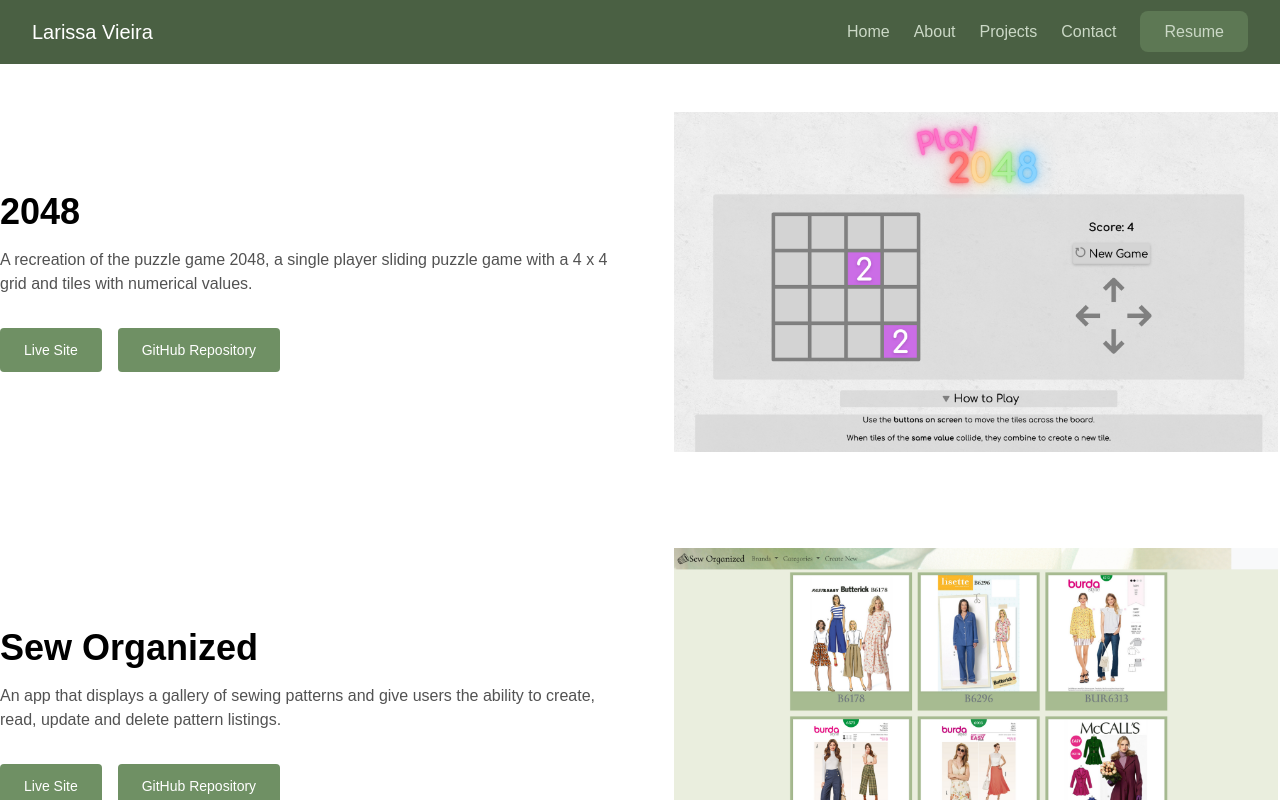
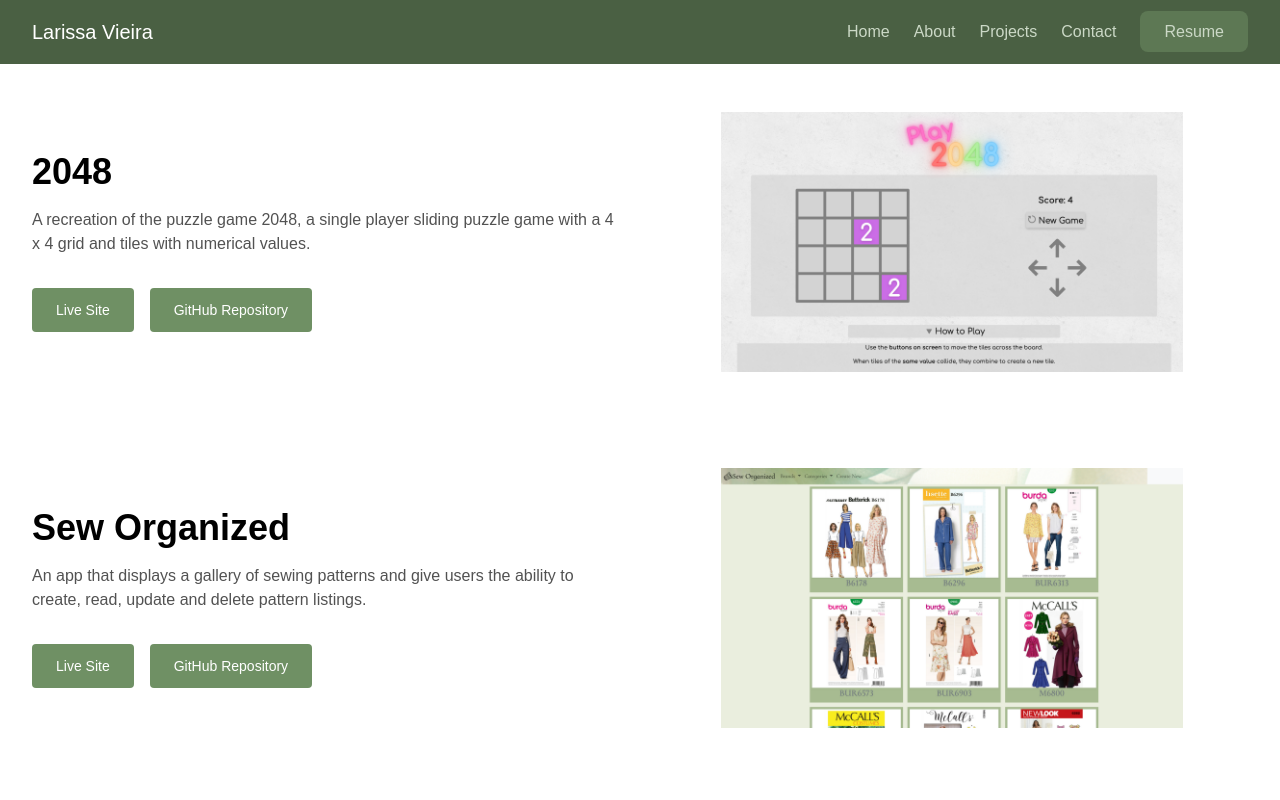
Before and after one commit to larilariv/portfolio, a React (Create React App) app: page /projects in a window 1280 px wide. Shown: the top 800 px of the page. Built offline with nearby package versions, Linux system fonts and the light colour scheme; a web font is replaced by a local one.

Commit message:
Project page spacing adjusted

```diff
--- a/src/components/Projects.jsx
+++ b/src/components/Projects.jsx
@@ -37,10 +37,10 @@ const Projects = () => {
   ];
 
   return (
-    <section id="projects">
+    <div className="max-w-screen-xl px-6 mx-auto lg:px-8">
       {projects.map((project) => {
         return (
-          <div className="max-w-screen-xl mx-auto py-12 grid grid-cols-1 gap-8 md:gap-16 md:grid-cols-2">
+          <div className="py-12 grid grid-cols-1 gap-8 md:grid-cols-2">
             {/* Project Image */}
             <div className="relative h-64 overflow-hidden sm:h-80 md:h-full md:order-last">
               <img
@@ -51,7 +51,7 @@ const Projects = () => {
             </div>
 
             {/* Project Title, Description, and Link */}
-            <div className="lg:py-20">
+            <div className="md:py-10">
               <h2 className="text-3xl font-bold sm:text-4xl">{project.name}</h2>
 
               <p className="mt-4 text-neutral-600">{project.description}</p>
@@ -76,7 +76,7 @@ const Projects = () => {
           </div>
         );
       })}
-    </section>
+    </div>
   );
 };
 
```
